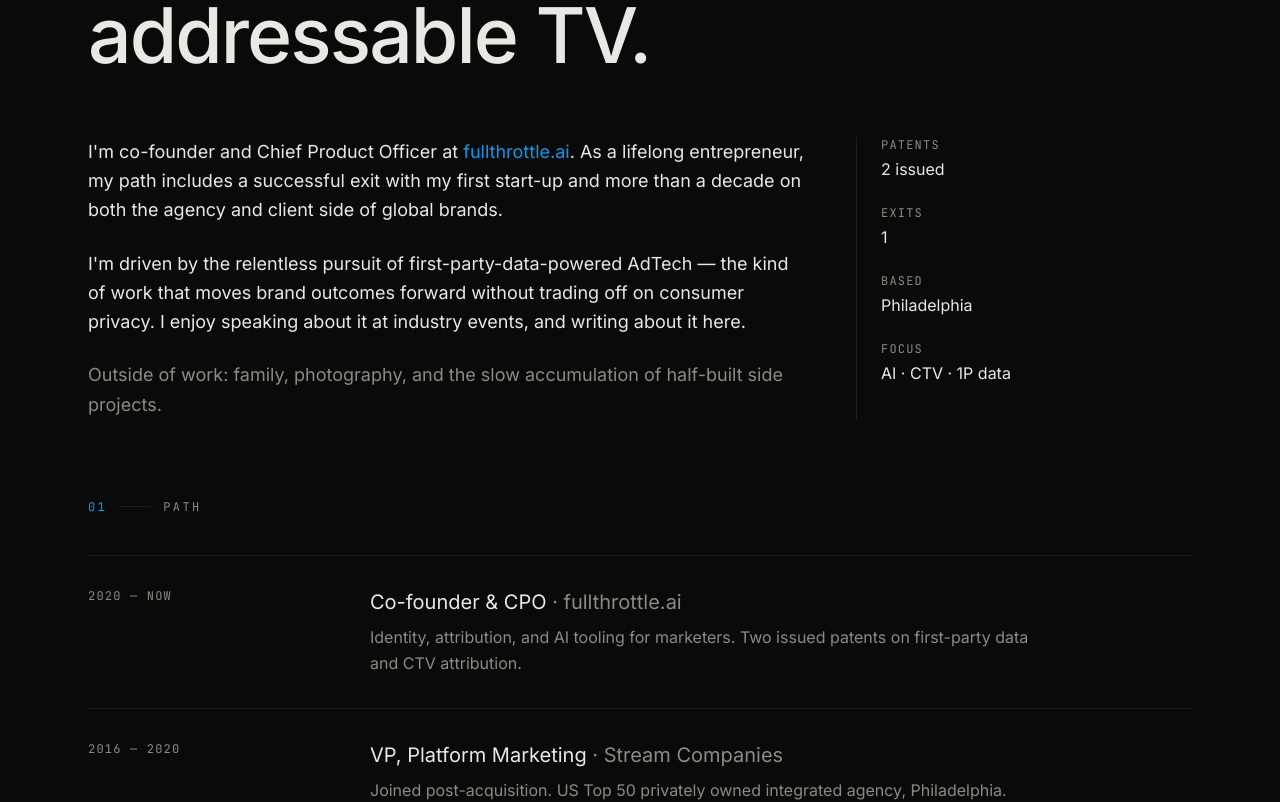
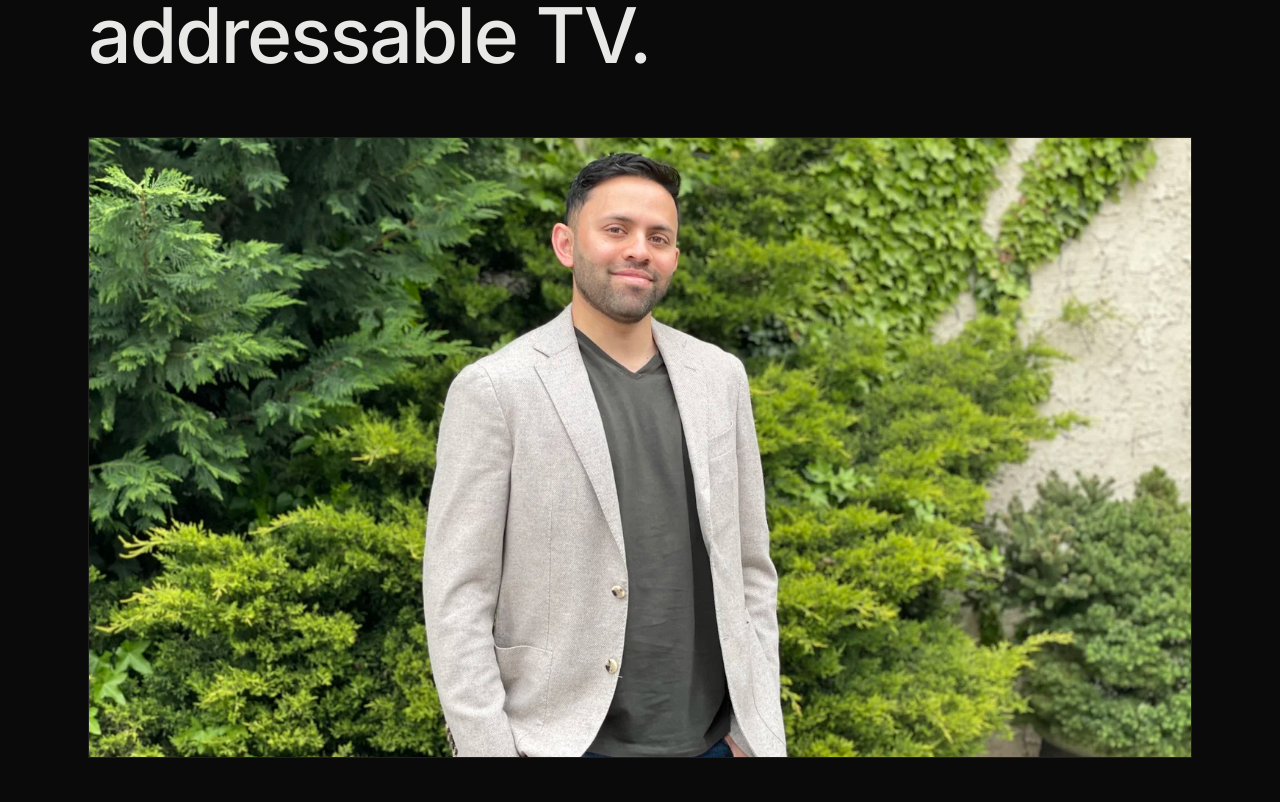
Before and after one commit to amolbigw/amolw-me, a Next.js app: page /about in a window 1280 px wide. Shown: the part 400-1202 px from the top of the page. Built offline with nearby package versions, Linux system fonts and the light colour scheme.

Commit message:
Add portrait photo to About page
Co-Authored-By: Claude Opus 4.7 (1M context) <noreply@anthropic.com>

```diff
--- a/src/app/about/page.tsx
+++ b/src/app/about/page.tsx
@@ -1,4 +1,5 @@
 import type { Metadata } from "next";
+import Image from "next/image";
 import { SectionLabel } from "@/components/SectionLabel";
 
 export const metadata: Metadata = {
@@ -51,6 +52,19 @@ export default function AboutPage() {
           <span className="text-[var(--accent)]">entrepreneur</span>, currently
           building at the seam of AI and addressable TV.
         </h1>
+      </section>
+
+      <section className="pb-20">
+        <div className="relative aspect-[4/3] w-full overflow-hidden border border-[var(--border)] sm:aspect-[16/9]">
+          <Image
+            src="/amol_waishampayan.jpg"
+            alt="Amol Waishampayan"
+            fill
+            sizes="(min-width: 1280px) 1152px, 100vw"
+            className="object-cover"
+            priority
+          />
+        </div>
       </section>
 
       <section className="pb-20">
```
Also changed, not shown: public/amol_waishampayan.jpg (added), public/amol_waishampayan.webp (added).
